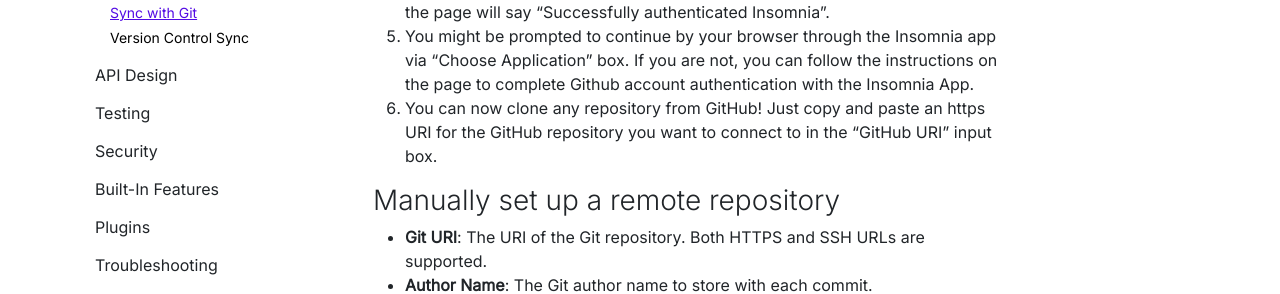
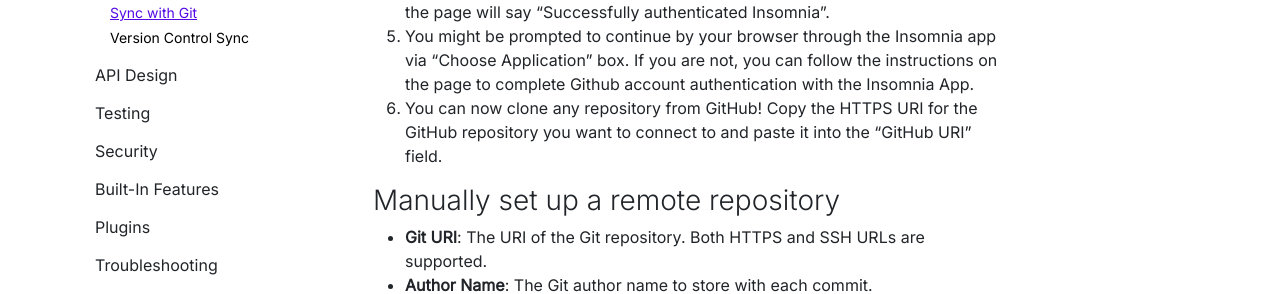
Before and after one commit to Kong/insomnia-docs, a Jekyll site: the page built from docs/insomnia/git-sync.md, in a window 1280 px wide and 900 px high, scrolled down 1847 px. Shown: the part 162-456 px from the top of the window. Built offline with Jekyll 4.4.1, drawn with Linux system fonts in a browser that asks for light colours; comment, search, counter and statistics services are not loaded.

Commit message:
More edits

```diff
--- a/docs/insomnia/git-sync.md
+++ b/docs/insomnia/git-sync.md
@@ -41,7 +41,7 @@
 3. Click on the button **Authenticate with Github**. A tab will open in your default browser that says "Connect with Github".
 4. Click on **Continue**. If the browser has already been authenticated with Github, the page will say "Successfully authenticated Insomnia".
 5.  You might be prompted to continue by your browser through the Insomnia app via  "Choose Application" box.  If you are not, you can follow the instructions on the page to complete Github account authentication with the Insomnia App.
-6. You can now clone any repository from GitHub! Just copy and paste an https URI for the GitHub repository you want to connect to in the "GitHub URI" input box.
+6. You can now clone any repository from GitHub! Copy the HTTPS URI for the GitHub repository you want to connect to and paste it into the "GitHub URI" field.
 
 ### Manually set up a remote repository
 
```
